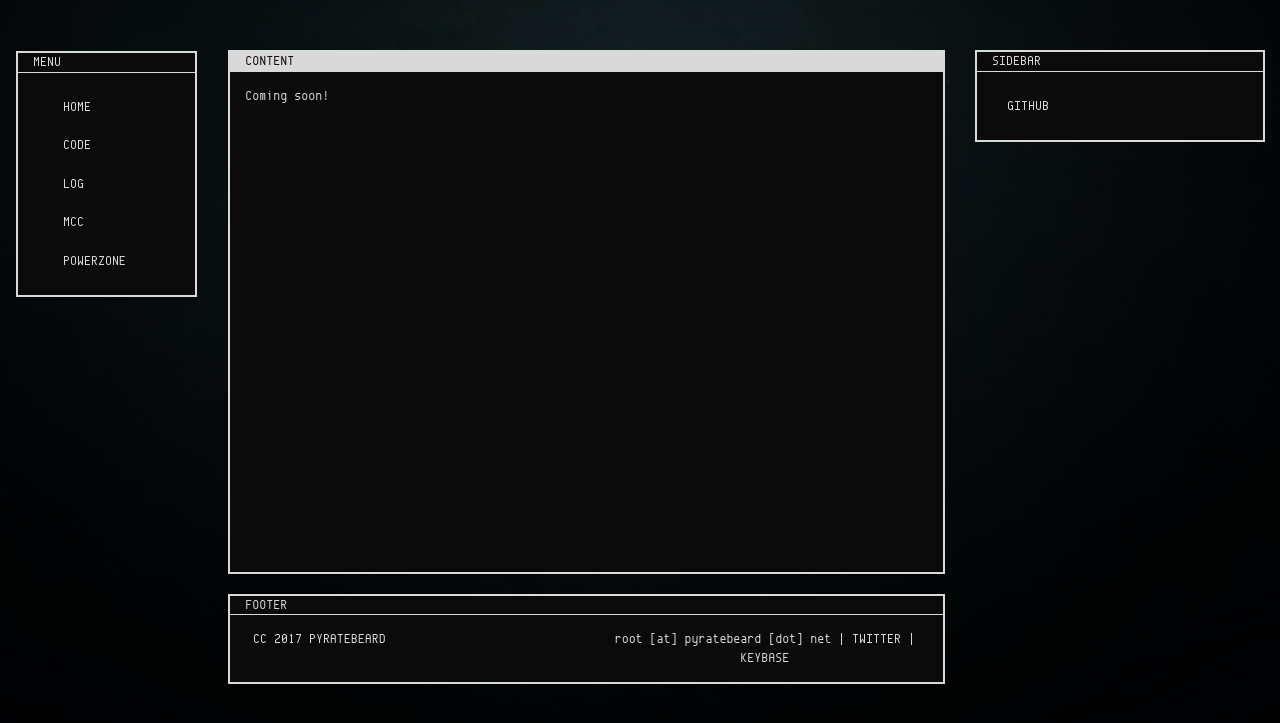
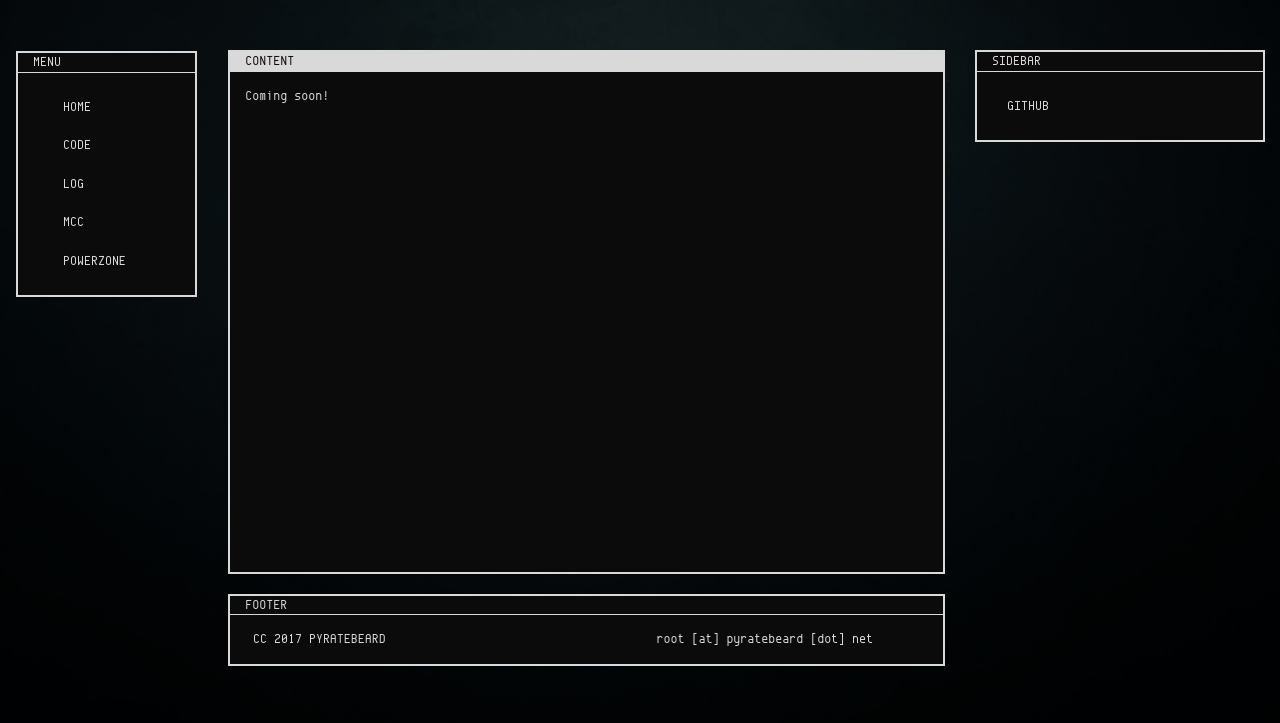
Before and after one commit to pyratebeard/pyratebeard.github.io, a Jekyll site: the page built from code.html, in a window 1280 px wide. Shown: the top 723 px of the page. Built offline with Jekyll 4.4.1, drawn with Linux system fonts in a browser that asks for light colours.

Commit message:
Moved footer twitter and keybase links into index sidebar

```diff
--- a/_includes/footer.html
+++ b/_includes/footer.html
@@ -8,12 +8,6 @@
           </div>
           <div class="col-md-6">
             root [at] pyratebeard [dot] net
-            |
-            <a href="https://twitter.com/pyratebeard" target="_blank" rel="noopener noreferrer">TWITTER</a>
-            <!-- | -->
-            <!-- <a href="https://github.com/pyratebeard" target="_blank" rel="noopener noreferrer">GITHUB</a> -->
-            |
-            <a href="https://keybase.io/pyratebeard" target="_blank" rel="noopener noreferrer">KEYBASE</a>
           </div>
         </div>
       </div>
--- a/index.html
+++ b/index.html
@@ -4,6 +4,10 @@
 sections:
     sidebar: |
         <p>tweets by @pyratebeard</p>
+        <ul class="nav">
+          <li><a href="https://keybase.io/pyratebeard" target="_blank" rel="noopener noreferrer">KEYBASE</a></li>
+          <li><a href="https://twitter.com/pyratebeard" target="_blank" rel="noopener noreferrer">TWITTER</a></li>
+        </ul>
 ---
 
 <p>[root@pyratebeard.net ~]# cat readme.txt</p>
```
